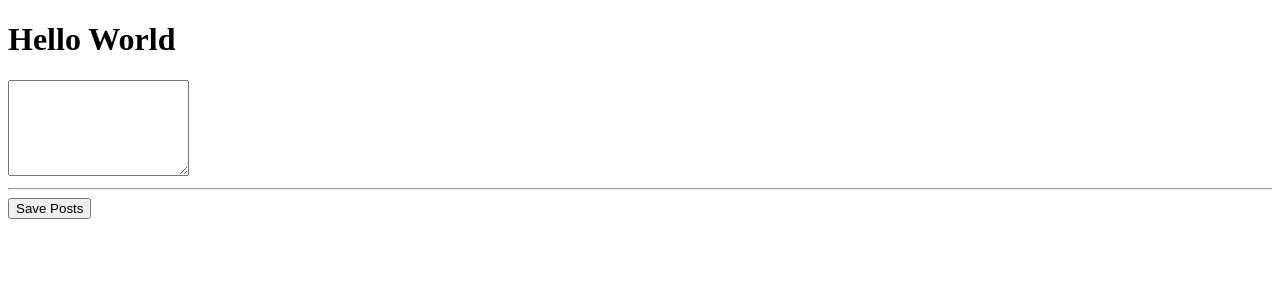
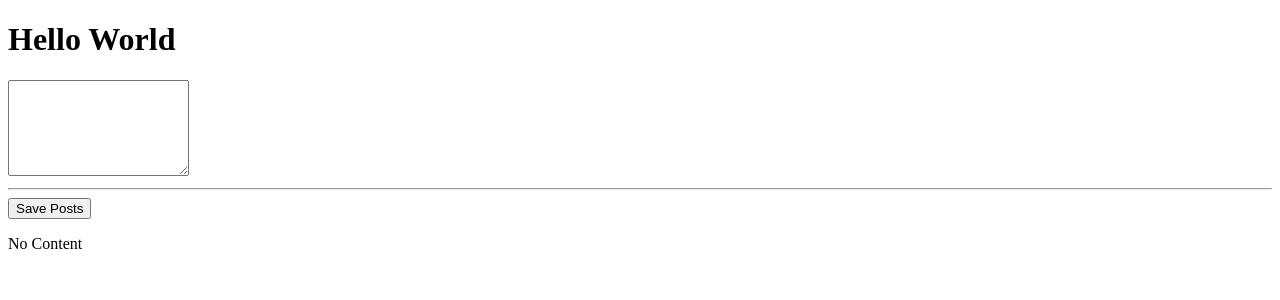
Before and after one commit to QuinnrElder/MEAN-project, an Angular app in the folder MEAN-STACK/: page / in a window 1280 px wide. Shown: the top 300 px of the page. Built offline with nearby package versions, Linux system fonts and the light colour scheme.

Commit message:
Add double binding for user input

```diff
--- a/MEAN-STACK/src/app/app.module.ts
+++ b/MEAN-STACK/src/app/app.module.ts
@@ -1,5 +1,6 @@
 import { BrowserModule } from '@angular/platform-browser';
 import { NgModule } from '@angular/core';
+import { FormsModule } from '@angular/forms'
 
 import { AppComponent } from './app.component';
 import { PostCreateComponent } from './posts/post-create/post-create.component'
@@ -10,7 +11,8 @@
     PostCreateComponent
   ],
   imports: [
-    BrowserModule
+    BrowserModule,
+    FormsModule
   ],
   providers: [],
   bootstrap: [AppComponent]
--- a/MEAN-STACK/src/app/posts/post-create/post-create.component.html
+++ b/MEAN-STACK/src/app/posts/post-create/post-create.component.html
@@ -1,3 +1,4 @@
-<textarea rows="6"></textarea>
+<textarea rows="6" [(ngModel)]="enteredValue"></textarea>
 <hr>
 <button (click)='onAddPost()'>Save Posts</button>
+<p>{{ newPost }}</p>
--- a/MEAN-STACK/src/app/posts/post-create/post-create.component.ts
+++ b/MEAN-STACK/src/app/posts/post-create/post-create.component.ts
@@ -4,8 +4,12 @@
   selector: 'app-post-create',
   templateUrl: './post-create.component.html'
 })
+
 export class PostCreateComponent {
+  newPost = 'No Content';
+  enteredValue = '';
+
   onAddPost() {
-    alert('post added')
+    this.newPost = this.enteredValue
   }
 }
```
